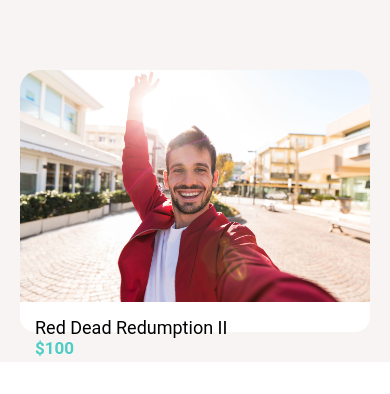
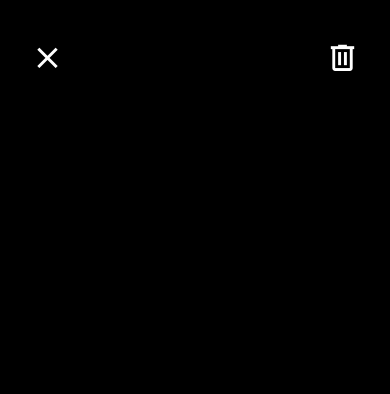
Before and after one commit to bbahaida/sou9, a React Native app: screen / in a window 390 px wide. Shown: the top 394 px of the page. Built offline with nearby package versions, Linux system fonts and the light colour scheme.

Commit message:
add listing details

```diff
--- a/App.tsx
+++ b/App.tsx
@@ -6,39 +6,10 @@ import WelcomeScreen from "./app/screens/WelcomeScreen";
 import AppCard from "./app/components/AppCard";
 
 import colors from "./app/config/color";
+import ListingDetailsScreen from "./app/screens/ListingDetailsScreen";
 
 export default function App() {
-  return (
-    <View style={styles.container}>
-      <View style={styles.card}>
-        <AppCard
-          image={require("./app/assets/jacket.jpg")}
-          title="Red Dead Redumption II"
-          subTitle="$100"
-        />
-      </View>
-
-      <View style={styles.place} />
-    </View>
-  );
+  return <ViewImageScreen />;
 }
 
-const styles = StyleSheet.create({
-  container: {
-    paddingTop: 30,
-    flex: 1,
-    justifyContent: "center",
-    alignItems: "center",
-    backgroundColor: "#f8f4f4",
-  },
-  card: {
-    flex: 2,
-    marginBottom: 10,
-    width: "100%",
-  },
-  place: {
-    flex: 3,
-    backgroundColor: "#fff",
-    width: "100%",
-  },
-});
+const styles = StyleSheet.create({});
--- a/app/config/color.ts
+++ b/app/config/color.ts
@@ -1,4 +1,5 @@
 export default {
     primary: '#fc5c65',
     secondary: '#4ECDC4',
+    medium: "#6e6969",
 }
--- /dev/null
+++ b/app/screens/ListingDetailsScreen.tsx
@@ -0,0 +1,53 @@
+import React from "react";
+import { Image, StyleSheet, View, Text } from "react-native";
+import ListItem from "../components/ListItem";
+
+import colors from "../config/color";
+
+const ListingDetailsScreen = () => {
+  return (
+    <View>
+      <Image style={styles.image} source={require("../assets/jacket.jpg")} />
+      <View style={styles.detailsContainer}>
+        <Text style={styles.detailsTitle}>Red Jacket For Sale</Text>
+        <Text style={styles.detailsPrice}>$100</Text>
+        <View style={styles.userContainer}>
+          <ListItem
+            image={require("../assets/mosh.jpg")}
+            title="Brahim Bahaida"
+            subTitle="5 Listing"
+          />
+        </View>
+      </View>
+    </View>
+  );
+};
+
+const styles = StyleSheet.create({
+  image: {
+    width: "100%",
+    height: 300,
+  },
+  detailsContainer: {
+    backgroundColor: "#fff",
+    padding: 15,
+    borderBottomLeftRadius: 15,
+    borderBottomRightRadius: 15,
+    justifyContent: "space-evenly",
+  },
+  detailsTitle: {
+    fontSize: 24,
+    fontFamily: "Roboto",
+  },
+  detailsPrice: {
+    color: colors.secondary,
+    fontSize: 20,
+    fontFamily: "Roboto",
+    fontWeight: "bold",
+    marginVertical: 10,
+  },
+  userContainer: {
+    marginVertical: 40,
+  },
+});
+export default ListingDetailsScreen;
--- a/app/screens/ViewImageScreen.tsx
+++ b/app/screens/ViewImageScreen.tsx
@@ -1,4 +1,5 @@
 import React from "react";
+import { MaterialCommunityIcons } from "@expo/vector-icons";
 import { Image, StyleSheet, View } from "react-native";
 
 import colors from "./../config/color";
@@ -6,8 +7,16 @@ import colors from "./../config/color";
 const ViewImageScreen = () => {
   return (
     <View style={styles.container}>
-      <View style={styles.close} />
-      <View style={styles.delete} />
+      <View style={styles.close}>
+        <MaterialCommunityIcons name="close" color="white" size={35} />
+      </View>
+      <View style={styles.delete}>
+        <MaterialCommunityIcons
+          name="trash-can-outline"
+          color="white"
+          size={35}
+        />
+      </View>
       <View>
         <Image
           resizeMode="contain"
@@ -25,17 +34,11 @@ const styles = StyleSheet.create({
     flex: 1,
   },
   close: {
-    backgroundColor: colors.primary,
-    width: 50,
-    height: 50,
     position: "absolute",
     top: 40,
     left: 30,
   },
   delete: {
-    backgroundColor: colors.secondary,
-    width: 50,
-    height: 50,
     position: "absolute",
     top: 40,
     right: 30,
```
Also changed, not shown: app/components/ListItem.tsx (added, +39 -0 lines).
